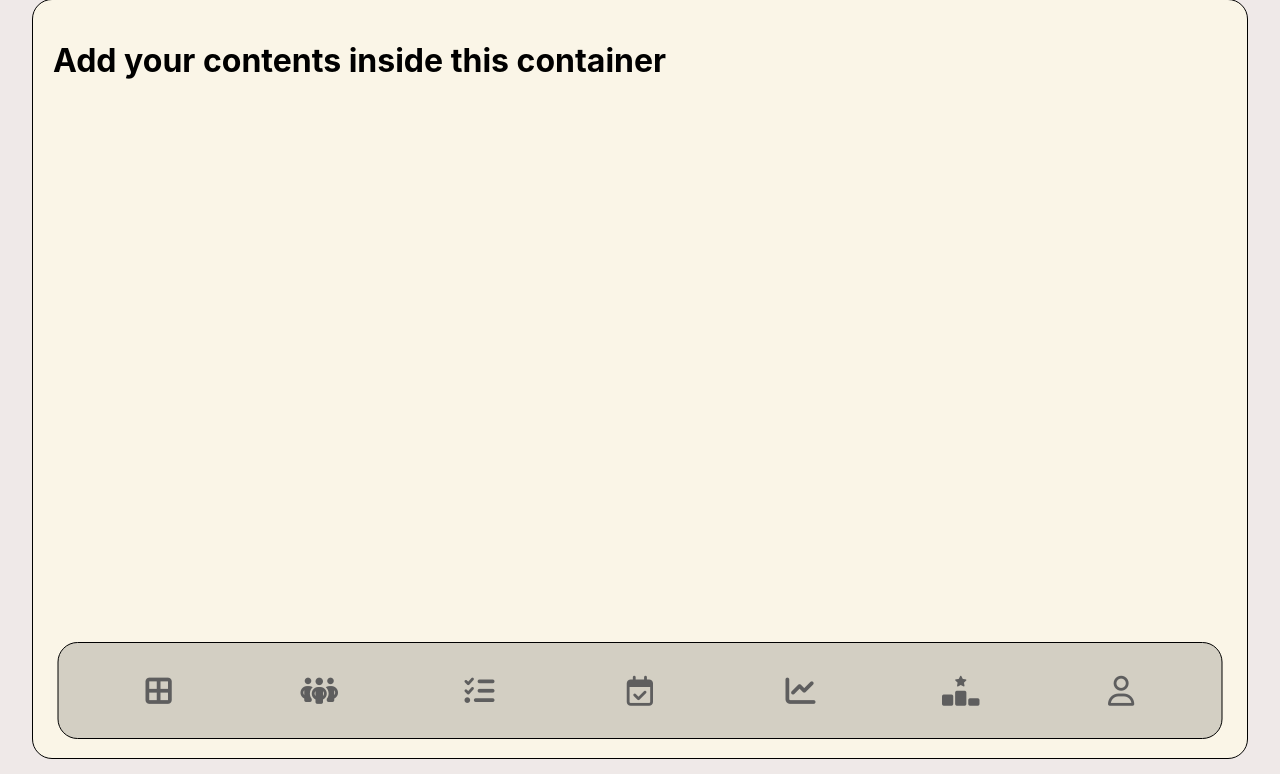
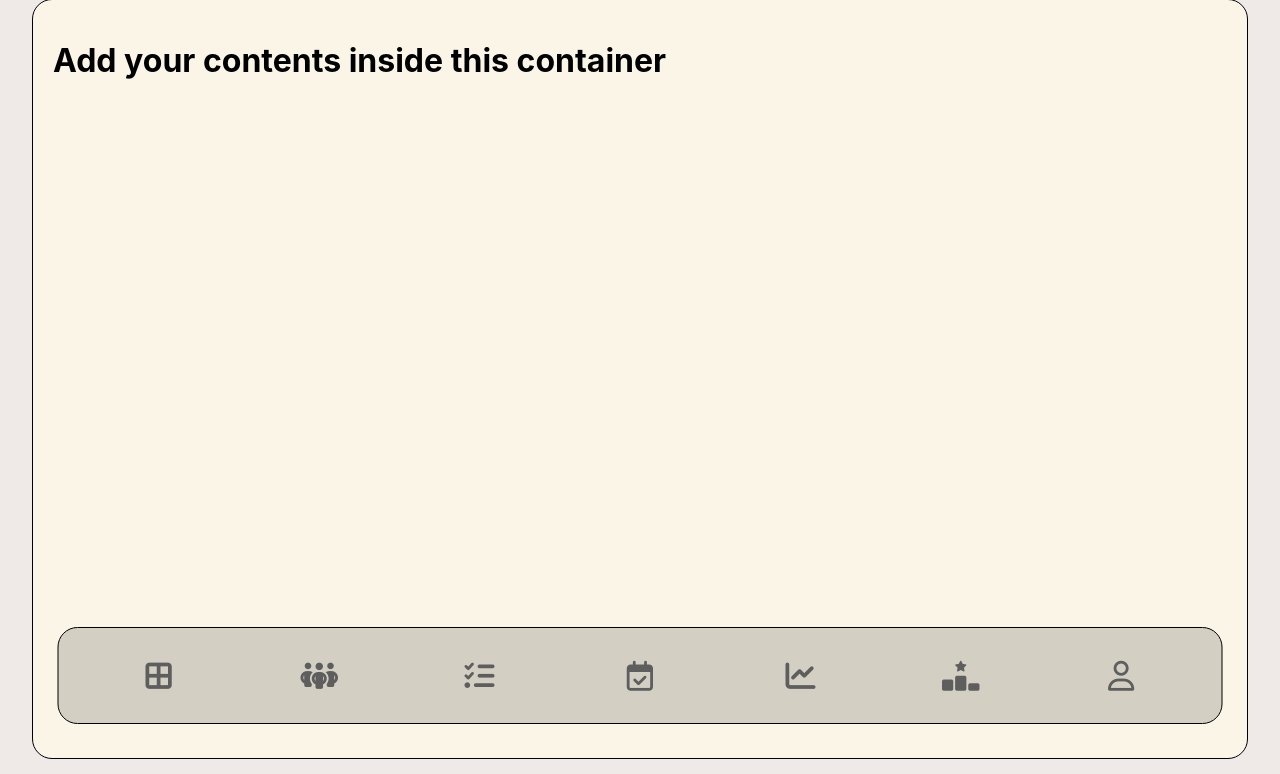
Before and after one commit to combo666/KaajAsse, a PHP site: page / in a window 1280 px wide. Shown: the part 26-800 px from the top of the page. Run offline with PHP 8.4, Linux system fonts and the light colour scheme; data that the repository does not hold is empty.

Commit message:
css bug fix

```diff
--- a/assets/css/style.css
+++ b/assets/css/style.css
@@ -42,7 +42,7 @@ body {
     transform: translateX(-50%);
     z-index: 1000;
     margin: 0;
-    margin-bottom: 35px;
+    margin-bottom: 50px;
 }
 
 .nav-item {
--- a/examples/header.php
+++ b/examples/includes/header.php
@@ -4,8 +4,8 @@
     <meta charset="UTF-8">
     <meta name="viewport" content="width=device-width, initial-scale=1.0">
     <title>KaajAsse</title>
-    <link rel="icon" href="../assets/img/icon.ico">
-    <link rel="stylesheet" href="../assets/css/style.css">
+    <link rel="icon" href="../../assets/img/icon.ico">
+    <link rel="stylesheet" href="../../assets/css/style.css">
     <link rel="stylesheet" href="https://cdnjs.cloudflare.com/ajax/libs/font-awesome/6.7.1/css/all.min.css" integrity="sha512-5Hs3dF2AEPkpNAR7UiOHba+lRSJNeM2ECkwxUIxC1Q/FLycGTbNapWXB4tP889k5T5Ju8fs4b1P5z/iB4nMfSQ==" crossorigin="anonymous" referrerpolicy="no-referrer" />
 </head>
 <body>
--- /dev/null
+++ b/examples/includes/navbar.php
@@ -0,0 +1,27 @@
+<div class="navbar">
+    <div class="nav-item">
+        <i class="fa-solid fa-border-all"></i>
+    </div>
+    <div class="nav-item">
+        <i class="fa-solid fa-people-group"></i>
+    </div>
+    <div class="nav-item">
+        <i class="fa-solid fa-list-check"></i>
+    </div>
+    <div class="nav-item">
+        <a href="../../src/task_calender/task_calender.php">
+            <i class="fa-regular fa-calendar-check"></i>
+        </a>
+    </div>
+    <div class="nav-item">
+        <i class="fa-solid fa-chart-line"></i>
+    </div>
+    <div class="nav-item">
+        <i class="fa-solid fa-ranking-star"></i>
+    </div>
+    <div class="nav-item">
+        <i class="fa-regular fa-user"></i>
+    </div>
+    </body>
+
+    </html>
--- a/examples/navbar.php
+++ /dev/null
@@ -1,24 +0,0 @@
-<div class="navbar">
-    <div class="nav-item">
-    <i class="fa-solid fa-border-all"></i>
-    </div>
-    <div class="nav-item">
-    <i class="fa-solid fa-people-group"></i>
-    </div>
-    <div class="nav-item">
-    <i class="fa-solid fa-list-check"></i>
-    </div>
-    <div class="nav-item">
-    <i class="fa-regular fa-calendar-check"></i>
-    </div>
-    <div class="nav-item">
-    <i class="fa-solid fa-chart-line"></i>
-    </div>
-    <div class="nav-item">
-    <i class="fa-solid fa-ranking-star"></i>
-    </div>
-    <div class="nav-item">
-    <i class="fa-regular fa-user"></i>
-    </div>
-</body>
-</html>
--- a/index.php
+++ b/index.php
@@ -8,11 +8,11 @@
 ?>
 <?php include('conf/database/db_connect.php'); ?>
 
-<?php include('examples/header.php'); ?>
+<?php include('./examples/includes/header.php'); ?>
 
 
 <h1>Add your contents inside this container</h1>
 
-<?php include('examples/navbar.php'); ?>
+<?php include('./examples/includes/navbar.php'); ?>
 
-<?php include('examples/footer.php'); ?>
+<?php include('./examples/includes/footer.php'); ?>
```
Also changed, not shown: src/task_calender/task_calender.php (added, +7 -0 lines), examples/includes/footer.php (renamed from examples/footer.php).
